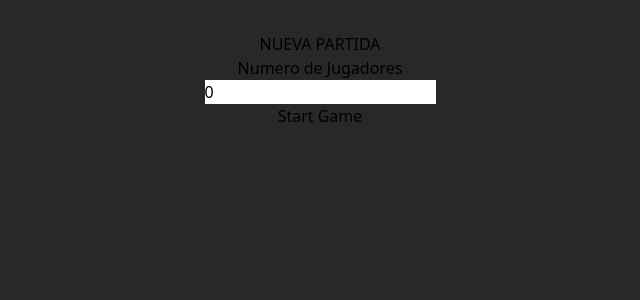
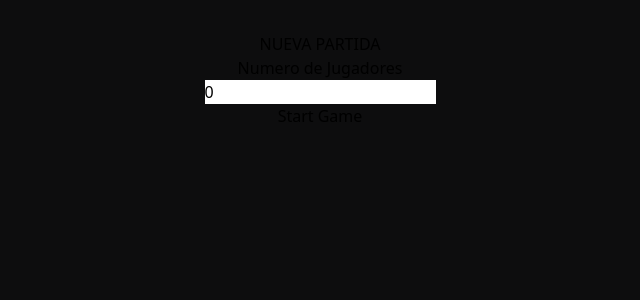
Before and after one commit to jaev1996/game-stats, a React (Vite) app: page / in a window 1280 px wide. Shown: the top 300 px of the page, without its empty margins (320-960 px from the left). Built offline with nearby package versions, Linux system fonts and the light colour scheme.

Commit message:
Refactor App component: remove unused GIF imports and update background styling

```diff
--- a/src/App.jsx
+++ b/src/App.jsx
@@ -1,9 +1,6 @@
 import React from 'react';
 import './App.css';
-import gif1 from './assets/naruto-sasuke.gif';
-import gif2 from './assets/obito-kakashi.gif';
-import gif3 from './assets/madara.gif';
-import gif4 from './assets/lee.gif';
+// ...eliminados los imports de gifs...
 import GameSetup from './components/GameSetup';
 import { PlayersProvider } from './components/PlayersContext';
 
@@ -11,18 +8,13 @@ import { PlayersProvider } from './components/PlayersContext';
 function App() {
   return (
     <div className="relative container mx-auto p-4 min-h-screen">
-      <div className="absolute inset-0 grid grid-cols-2 gap-0" style={{ filter: 'blur(5px)' }}>
-        <div className="bg-cover bg-center" style={{ backgroundImage: `url(${gif1})` }}></div>
-        <div className="bg-cover bg-center" style={{ backgroundImage: `url(${gif2})` }}></div>
-        <div className="bg-cover bg-center" style={{ backgroundImage: `url(${gif3})` }}></div>
-        <div className="bg-cover bg-center" style={{ backgroundImage: `url(${gif4})` }}></div>
-      </div>
+      {/* Fondo negro o gradiente animado */}
       <div className="relative z-10">
         <PlayersProvider>
           <GameSetup />
         </PlayersProvider>
       </div>
-      <div className="absolute inset-0 bg-black opacity-50"></div>
+      {/* Si quieres un efecto visual sin imágenes, puedes usar un gradiente animado en CSS. Ejemplo sugerido abajo. */}
     </div>
   );
 }
--- a/src/components/GameBoard.jsx
+++ b/src/components/GameBoard.jsx
@@ -45,7 +45,7 @@ const GameBoard = ({ onNewGame, handlePlayerChange }) => {
                 <h3 className="text-xl font-bold">
                   {player.name}
                 </h3>
-                <SkipButton message="+"/>
+                <SkipButton message="+" />
               </div>
               <div className="flex items-center space-x-2">
                 <AddBiju
--- a/src/index.css
+++ b/src/index.css
@@ -1,19 +1,25 @@
 @tailwind base;
 @tailwind components;
 @tailwind utilities;
+
 body {
-    background-color: #28282B; /* Fondo negro */
+  background-color: #0d0d0e;
+  /* Fondo negro */
 }
+
 @keyframes fade-in-out {
   0% {
     opacity: 0;
   }
+
   20% {
     opacity: 1;
   }
+
   80% {
     opacity: 1;
   }
+
   100% {
     opacity: 0;
   }
```
Lines whose indentation alone changed are shown as unchanged.
